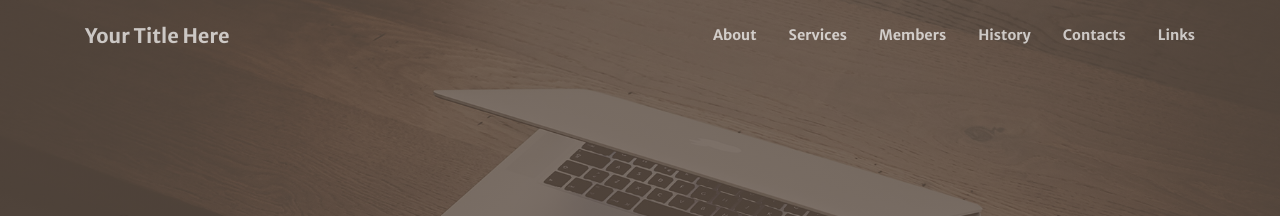
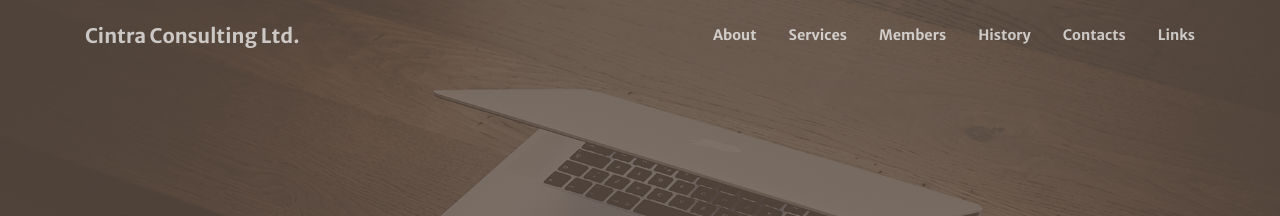
Before and after one commit to missmunkhuu/creative-theme, a Jekyll site: the page built from index.md, in a window 1280 px wide. Shown: the top 216 px of the page. Built offline with Jekyll 4.4.1, drawn with Linux system fonts in a browser that asks for light colours; nearby versions of some CDN libraries.

Commit message:
changed title to "Cintra Consulting Ltd."

```diff
--- a/_config.yml
+++ b/_config.yml
@@ -1,5 +1,5 @@
 # Site settings
-title: Your Title Here
+title: Cintra Consulting Ltd.
 description: > # this means to ignore newlines until "baseurl:"
 baseurl: "/creative-theme-jekyll-new/" # the subpath of your site, e.g. /blog/
 url: "" # the base hostname & protocol for your site
```
